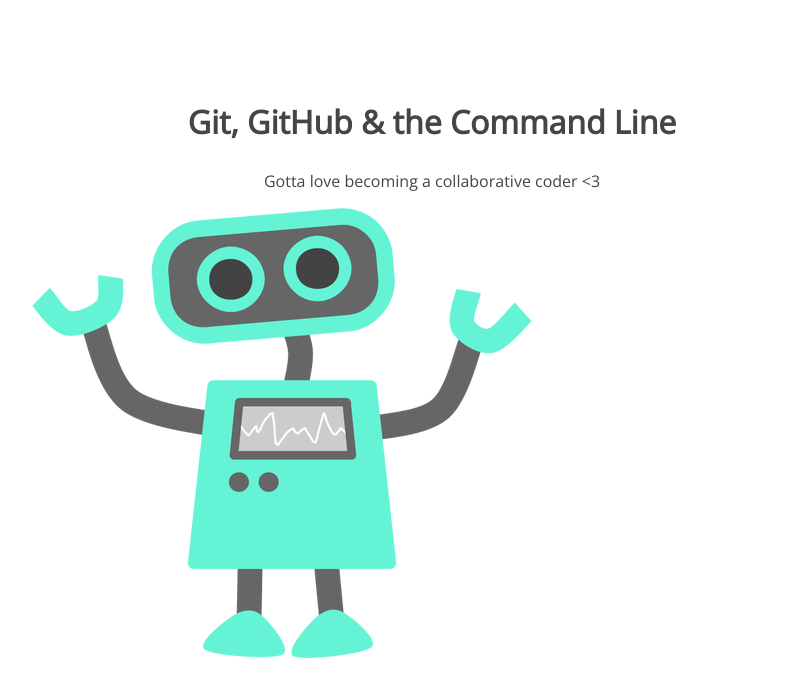
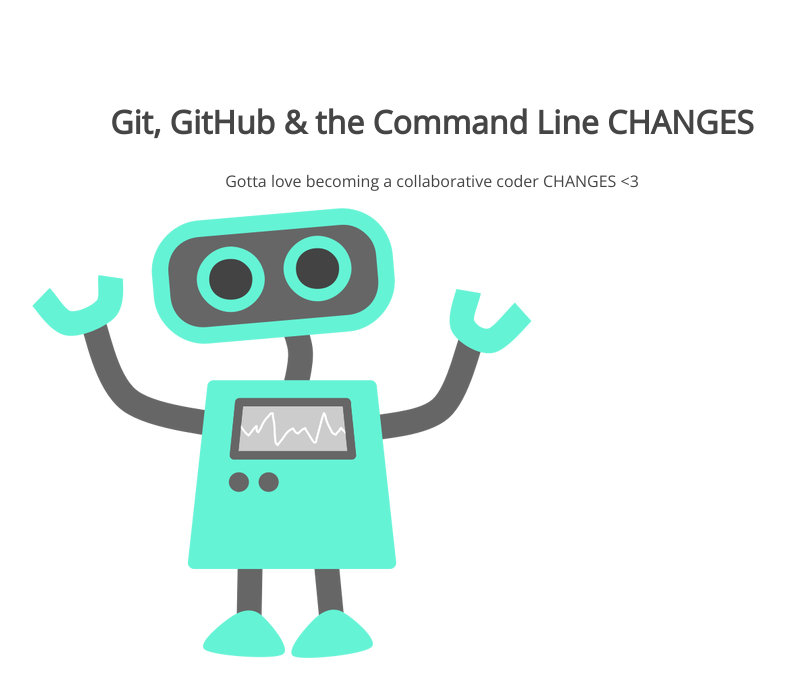
Before and after one commit to pontiferous/105-project, a plain HTML site: page index.html in a window 1280 px wide. Shown: the whole page, without its empty margins (208-993 px from the left). Drawn offline with nearby package versions, Linux system fonts and the light colour scheme.

Commit message:
copy changed

```diff
--- a/index.html
+++ b/index.html
@@ -8,8 +8,8 @@
 </head>
 <body>
 	<section>
-		<h1>Git, GitHub & the Command Line</h1>
-		<p>Gotta love becoming a collaborative coder <3</p>
+		<h1>Git, GitHub & the Command Line CHANGES</h1>
+		<p>Gotta love becoming a collaborative coder CHANGES <3</p>
 		<img src="img/happy-blue-robot.png">
 	</section>
 </body>
```
